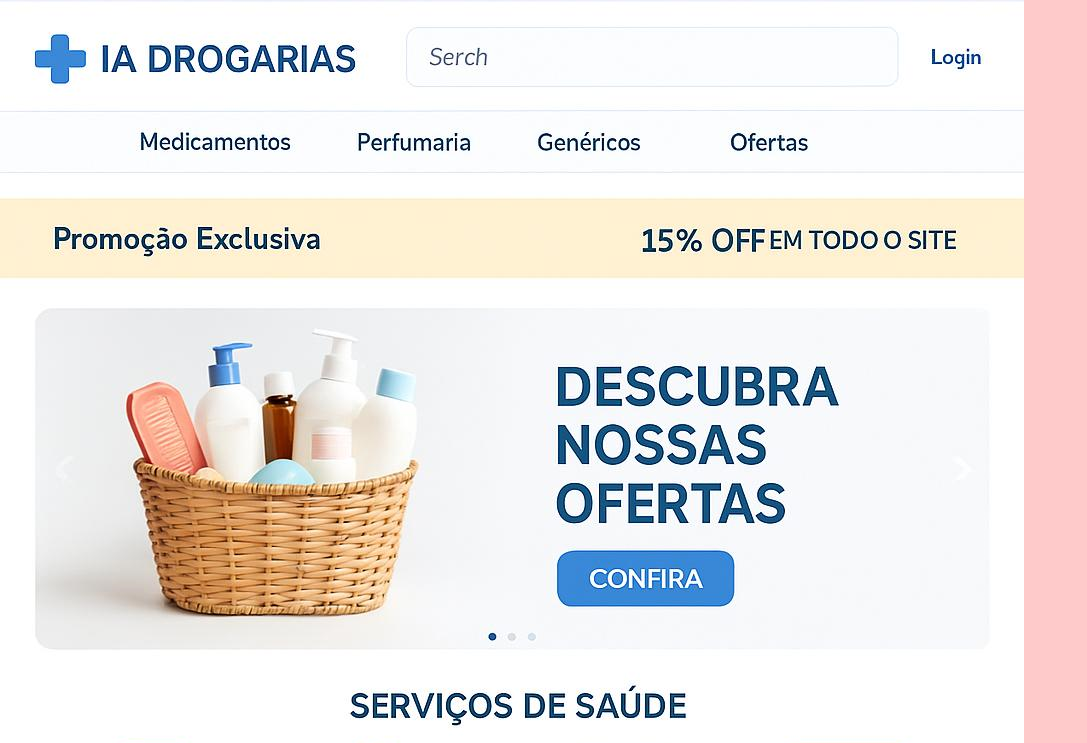
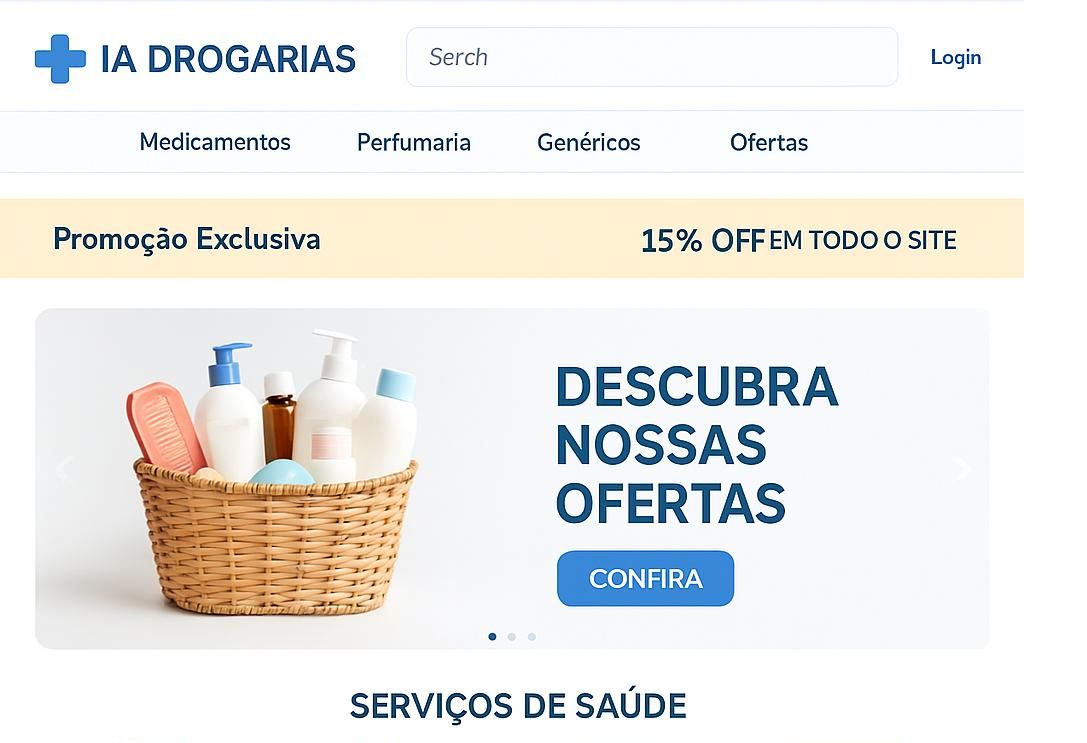
Before and after one commit to comprasdfernando-code/ia-drogarias, a Next.js app: page / in a window 1280 px wide. Shown: the top 743 px of the page, without its empty margins (0-1087 px from the left). Built offline with nearby package versions, Linux system fonts and the light colour scheme.

Commit message:
Update globals.css

```diff
--- a/app/globals.css
+++ b/app/globals.css
@@ -20,6 +20,3 @@ html, body {
 .animate-slide {
   animation: slide 12s infinite;
 }
-body {
-  @apply bg-red-200;
-}
```
